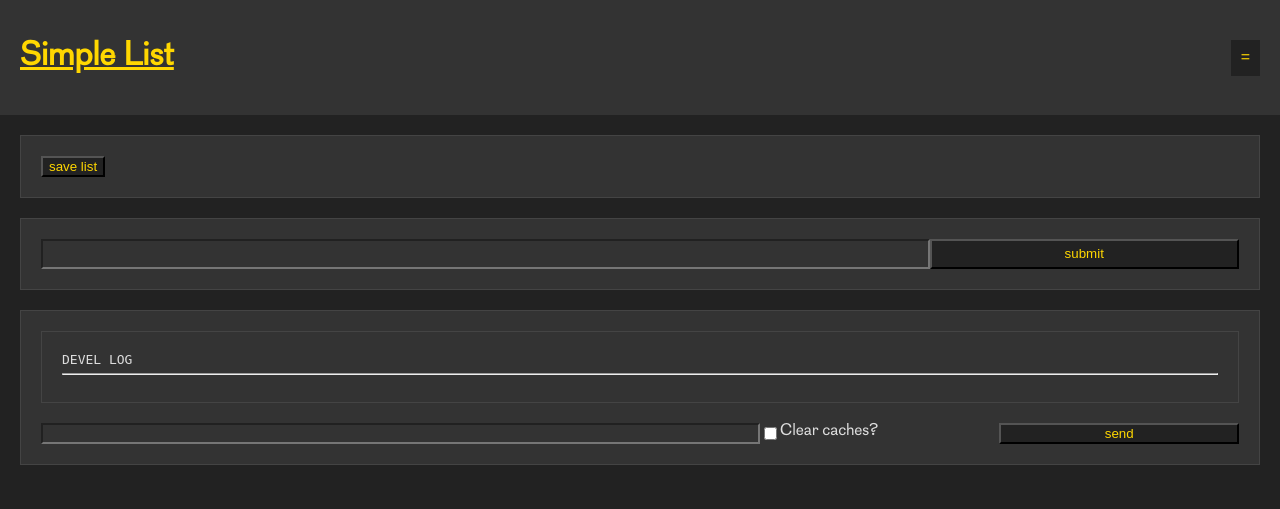
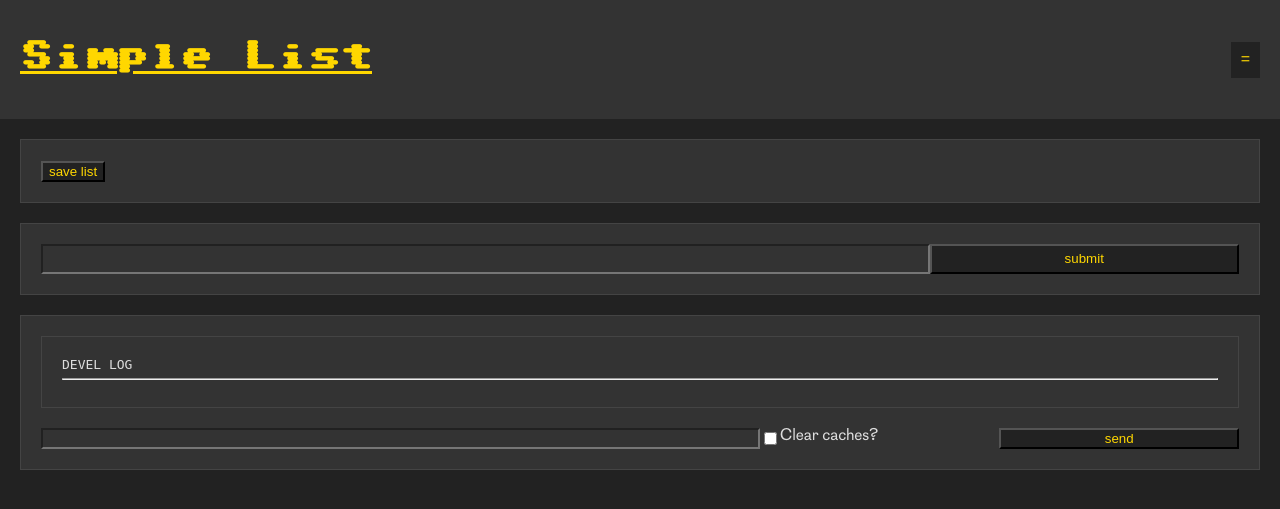
Before and after one commit to madebyparry/simple_list, a PHP site: page / in a window 1280 px wide. Shown: the top 509 px of the page. Run offline with PHP 8.4, Linux system fonts and the light colour scheme.

Commit message:
list functionality first wave styles x14

```diff
--- a/sass/style.scss
+++ b/sass/style.scss
@@ -33,6 +33,9 @@ body {
     display:flex;
     align-items: center;
     justify-content: space-between;
+    h1 > a {
+        font-family: $font_display;
+    }
     .header-menu-button {
         padding: 10px;
         background-color: $color_primary;
@@ -71,6 +74,7 @@ input[type="submit"] {
         padding: 20px;
         border: 1px solid $color_accent;
         background-color: $color_secondary;
+        font-family: $font_primary;
         .checked {
             text-decoration: line-through;
         }
--- a/sass/typography.scss
+++ b/sass/typography.scss
@@ -1,10 +1,21 @@
 @font-face {
-    font-family: "Silkscreen-Regular";
+    font-family: "Silkscreen Regular";
     src:
         local('Silkscreen Regular'),
         url('./assets/fonts/Silkscreen-Regular.ttf') format('truetype');
 }
-
+@font-face {
+    font-family: "Silkscreen Bold";
+    src:
+        local('Silkscreen Regular'),
+        url('./assets/fonts/Silkscreen-Bold.ttf') format('truetype');
+}
+@font-face {
+    font-family: "Sixtyfour";
+    src:
+        local('Silkscreen'),
+        url('./assets/fonts/Sixtyfour-Regular.ttf') format('truetype');
+}
 @font-face {
     font-family: "Cotham Sans";
     src:
@@ -12,5 +23,7 @@
         url('./assets/fonts/CothamSans.otf') format('opentype');
 }
 
-$font_primary: "Silkscreen-Regular";
-$font_secondary: "Cotham Sans"
+$font_primary: "Silkscreen Regular";
+$font_primary_bold: "Silkscreen Bold";
+$font_secondary: "Cotham Sans";
+$font_display: "Sixtyfour";
--- a/style.css
+++ b/style.css
@@ -1,6 +1,12 @@
 @font-face {
-  font-family: "Silkscreen-Regular";
+  font-family: "Silkscreen Regular";
   src: local("Silkscreen Regular"), url("./assets/fonts/Silkscreen-Regular.ttf") format("truetype"); }
+@font-face {
+  font-family: "Silkscreen Bold";
+  src: local("Silkscreen Regular"), url("./assets/fonts/Silkscreen-Bold.ttf") format("truetype"); }
+@font-face {
+  font-family: "Sixtyfour";
+  src: local("Silkscreen"), url("./assets/fonts/Sixtyfour-Regular.ttf") format("truetype"); }
 @font-face {
   font-family: "Cotham Sans";
   src: local("Cotham Sans"), url("./assets/fonts/CothamSans.otf") format("opentype"); }
@@ -26,6 +32,8 @@ body {
   display: flex;
   align-items: center;
   justify-content: space-between; }
+  .site-header h1 > a {
+    font-family: "Sixtyfour"; }
   .site-header .header-menu-button {
     padding: 10px;
     background-color: var(--site-color-primary);
@@ -60,7 +68,8 @@ input[type="submit"] {
   margin: 20px;
   padding: 20px;
   border: 1px solid var(--site-color-accent);
-  background-color: var(--site-color-secondary); }
+  background-color: var(--site-color-secondary);
+  font-family: "Silkscreen Regular"; }
   .current_list_wrapper .current_list_inner .checked {
     text-decoration: line-through; }
 
```
Also changed, not shown: 1 other file.
